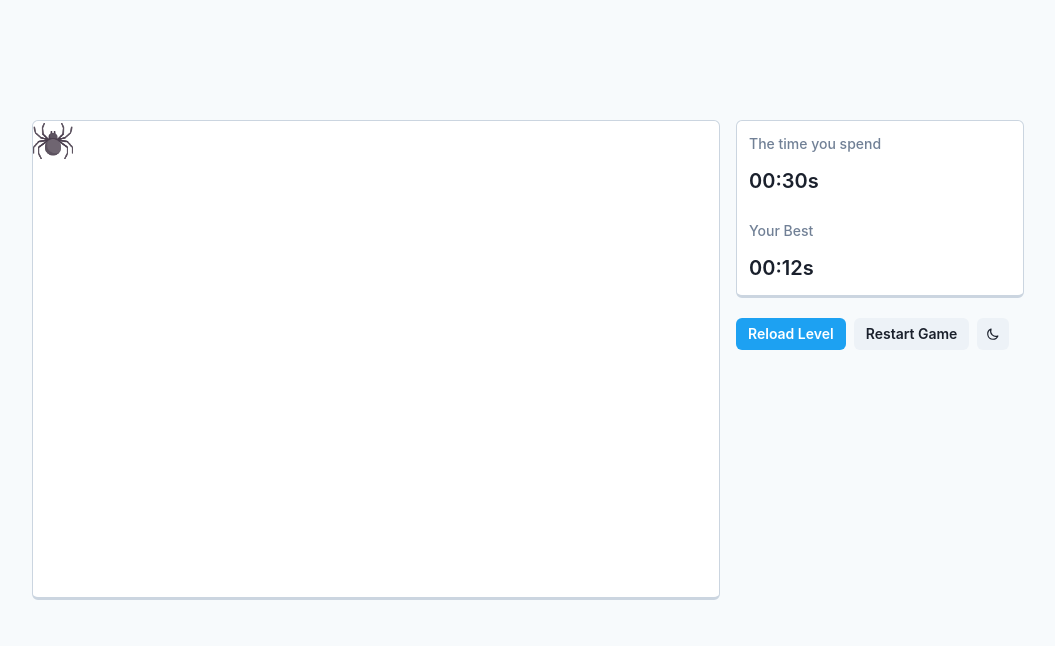
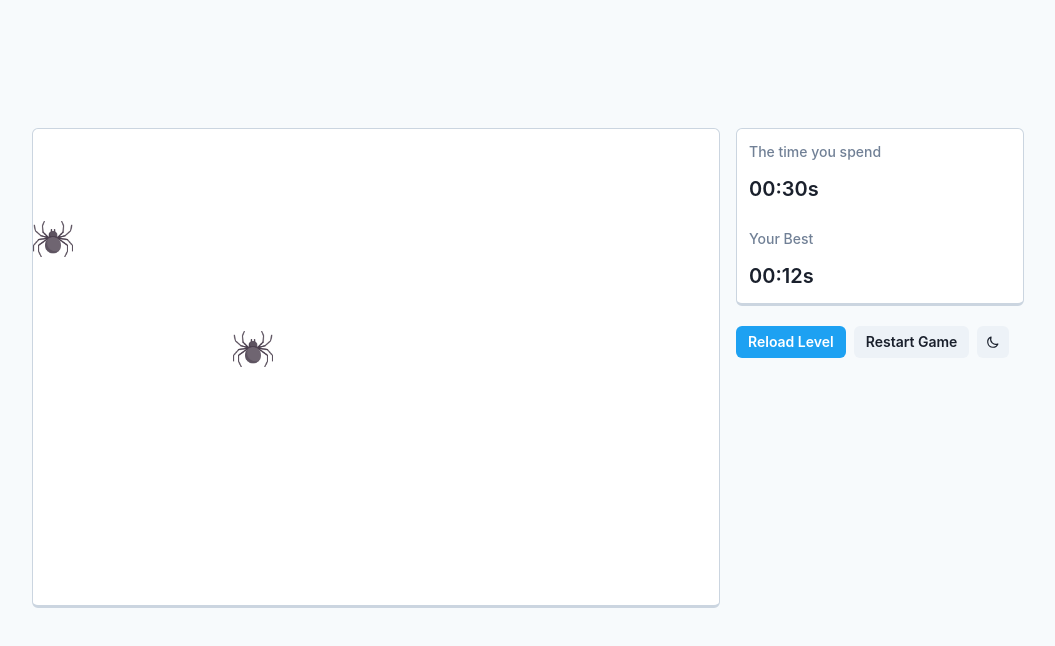
Before and after one commit to eleviven/spiders-game, a React (Create React App) app: page / in a window 1280 px wide. Shown: the top 646 px of the page, without its empty margins (112-1167 px from the left). Built offline with nearby package versions, Linux system fonts and the light colour scheme.

Commit message:
Spiders movement mechanism completed

```diff
--- a/src/components/Card/Card.tsx
+++ b/src/components/Card/Card.tsx
@@ -1,10 +1,13 @@
+import { forwardRef } from "react";
 import { Box, BoxProps, useColorModeValue as mode } from "@chakra-ui/react";
 import CardBody from "./CardBody";
 import CardHeader from "./CardHeader";
 
-const Card: React.FC<BoxProps> = ({ children, ...props }) => {
+const Card = forwardRef<HTMLDivElement, BoxProps>(
+  ({ children, ...props }, ref) => {
     return (
       <Box
+        ref={ref}
         bg={mode("white", "gray.600")}
         borderColor={mode("gray.300", "gray.800")}
         borderWidth="1px"
@@ -16,7 +19,8 @@ const Card: React.FC<BoxProps> = ({ children, ...props }) => {
         {children}
       </Box>
     );
-};
+  }
+);
 
 Card.displayName = "Card";
 
--- a/src/components/GameBox/GameBox.tsx
+++ b/src/components/GameBox/GameBox.tsx
@@ -1,3 +1,4 @@
+import { Fragment, useRef } from "react";
 import { observer } from "mobx-react-lite";
 import { useStore } from "../../store";
 import Card from "../Card/Card";
@@ -6,18 +7,29 @@ import Spider from "./components/Spider";
 
 const GameBox: React.FC = () => {
   const { game } = useStore();
+  const gameBoxRef = useRef<HTMLDivElement | null>(null);
 
   return (
-    <Card pos="relative" h="60vh" bg="white">
-      {game.getSpiders.map((spider) => (
+    <Card ref={gameBoxRef} pos="relative" h="60vh" bg="white">
+      {!game.loading ? (
+        <Fragment>
+          {/* Spiders Map */}
+          {game.getSpiders.map((spider) => {
+            return (
               <Spider
                 key={spider.id}
+                gameBoxRef={gameBoxRef}
                 spider={{
                   ...spider,
                   image: `/images/${spider.image}`,
                 }}
+                onUpdate={({ x, y }) =>
+                  game.updateSpiderCoords(spider.id, { x, y })
+                }
               />
-      ))}
+            );
+          })}
+          {/* Lines Map */}
           {game.getLines.map((line) => {
             const spider1 = game.spiders[line.spiders[0]];
             const spider2 = game.spiders[line.spiders[1]];
@@ -30,6 +42,10 @@ const GameBox: React.FC = () => {
               />
             );
           })}
+        </Fragment>
+      ) : (
+        "loading..."
+      )}
     </Card>
   );
 };
--- a/src/components/GameBox/components/Spider.tsx
+++ b/src/components/GameBox/components/Spider.tsx
@@ -1,14 +1,51 @@
 import { Box, Image } from "@chakra-ui/react";
-import { ISpider } from "../../../types";
+import { motion, ResolvedValues } from "framer-motion";
+import { ICoordinates, ISpider } from "../../../types";
 
 export interface ISPiderProps {
+  gameBoxRef: React.RefObject<HTMLElement>;
   spider: ISpider;
+  onUpdate?: (latest: ICoordinates) => void;
 }
 
-const Spider: React.FC<ISPiderProps> = ({ spider }) => {
+const Spider: React.FC<ISPiderProps> = ({ gameBoxRef, spider, onUpdate }) => {
+  // this function will trigger when every spider dragging
+  const handleUpdate = (latest: ResolvedValues) => {
+    onUpdate?.({
+      x: Number(latest.x),
+      y: Number(latest.y),
+    });
+  };
+
   return (
-    <Box pos="absolute" w="10" h="10">
-      <Image src={spider.image} alt="Spider" />
+    <Box
+      as={motion.div}
+      drag={true}
+      dragConstraints={gameBoxRef} // Gamebox is our frame
+      dragElastic={0}
+      dragMomentum={false}
+      whileTap={{
+        zIndex: 10,
+        scale: 1.1,
+      }}
+      initial={{
+        x: spider.x, // initial x position of spider
+        y: spider.y, // initial y position of spider
+      }}
+      onUpdate={handleUpdate}
+      position="absolute"
+      zIndex="5"
+      w="10"
+      h="10"
+      userSelect="none"
+    >
+      <Image
+        src={spider.image}
+        alt="spider"
+        w="full"
+        h="full"
+        draggable="false"
+      />
     </Box>
   );
 };
--- a/src/components/layouts/AppLayout.tsx
+++ b/src/components/layouts/AppLayout.tsx
@@ -2,7 +2,7 @@ import { Container, Center } from "@chakra-ui/react";
 
 const AppLayout: React.FC<React.PropsWithChildren> = ({ children }) => {
   return (
-    <Center minH="100vh" pb="24" pt="4">
+    <Center minH="100vh" pb="20" pt="4">
       <Container maxW="container.lg">{children}</Container>
     </Center>
   );
--- a/src/store/game.store.ts
+++ b/src/store/game.store.ts
@@ -1,5 +1,5 @@
 import { action, computed, makeObservable, observable } from "mobx";
-import { ILevel, ILine, ISpider } from "../types";
+import { ICoordinates, ILevel, ILine, ISpider } from "../types";
 
 export default class GameStore {
   // State
@@ -7,16 +7,26 @@ export default class GameStore {
   @observable spiders: Record<number, ISpider> = {};
   @observable lines: Record<number, ILine> = {};
   @observable timeRecord: number | null = null;
+  @observable loading: boolean = false;
 
   // Actions
   @action setGame(payload: ILevel) {
     this.level = payload.id;
     this.spiders = payload.spiders;
     this.lines = payload.lines;
+    this.loading = false;
   }
   @action fetchLevel(id: number) {
-    const data = require(`../levels/level-${id}.json`);
-    this.setGame(data);
+    this.loading = true;
+    setTimeout(() => {
+      const data = require(`../levels/level-${id}.json`);
+      this.setGame(data);
+    }, 0);
+  }
+  @action updateSpiderCoords(id: number, payload: ICoordinates) {
+    const spider = this.spiders[id];
+    spider.x = payload.x;
+    spider.y = payload.y;
   }
   @action setTimeRecord(value: number) {
     this.timeRecord = value;
```
Also changed, not shown: src/types/index.ts (+6 -3 lines). Lines whose indentation alone changed are shown as unchanged.
